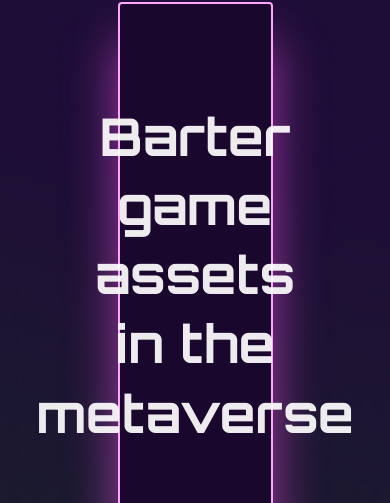
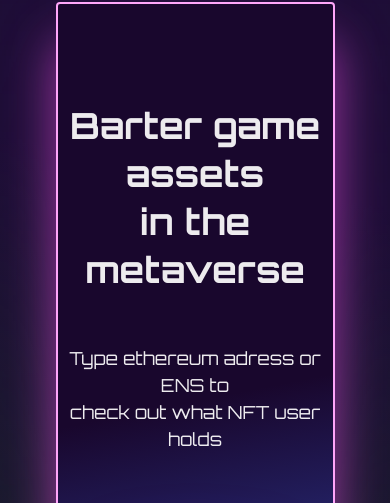
Before and after one commit to doylio/barter-web3, a Next.js app: page / in a window 390 px wide. Shown: the part 114-617 px from the top of the page. Built offline with nearby package versions, Linux system fonts and the light colour scheme.

Commit message:
fix: make text + box responsive

```diff
--- a/pages/index.js
+++ b/pages/index.js
@@ -13,7 +13,7 @@ export default function Home() {
       <Nav />
       <Flex p="10" flex="1" alignItems="center" flexDirection="column">
         <Flex
-          width="50%"
+          width={["90%", null, null, null, "50%"]}
           height="100%"
           flexDirection="column"
           alignItems="center"
@@ -30,10 +30,14 @@ export default function Home() {
             border-radius: 4px;
           `}
         >
-          <Heading fontSize="52" textAlign="center">
+          <Heading fontSize={["36", "48", null, null, "52"]} textAlign="center">
             Barter game assets <br /> in the metaverse
           </Heading>
-          <Text mt="51" fontSize="24" textAlign="center">
+          <Text
+            mt="51"
+            fontSize={["18", "18", null, null, "24"]}
+            textAlign="center"
+          >
             Type ethereum adress or ENS to <br /> check out what NFT user holds
           </Text>
           <Input
```
